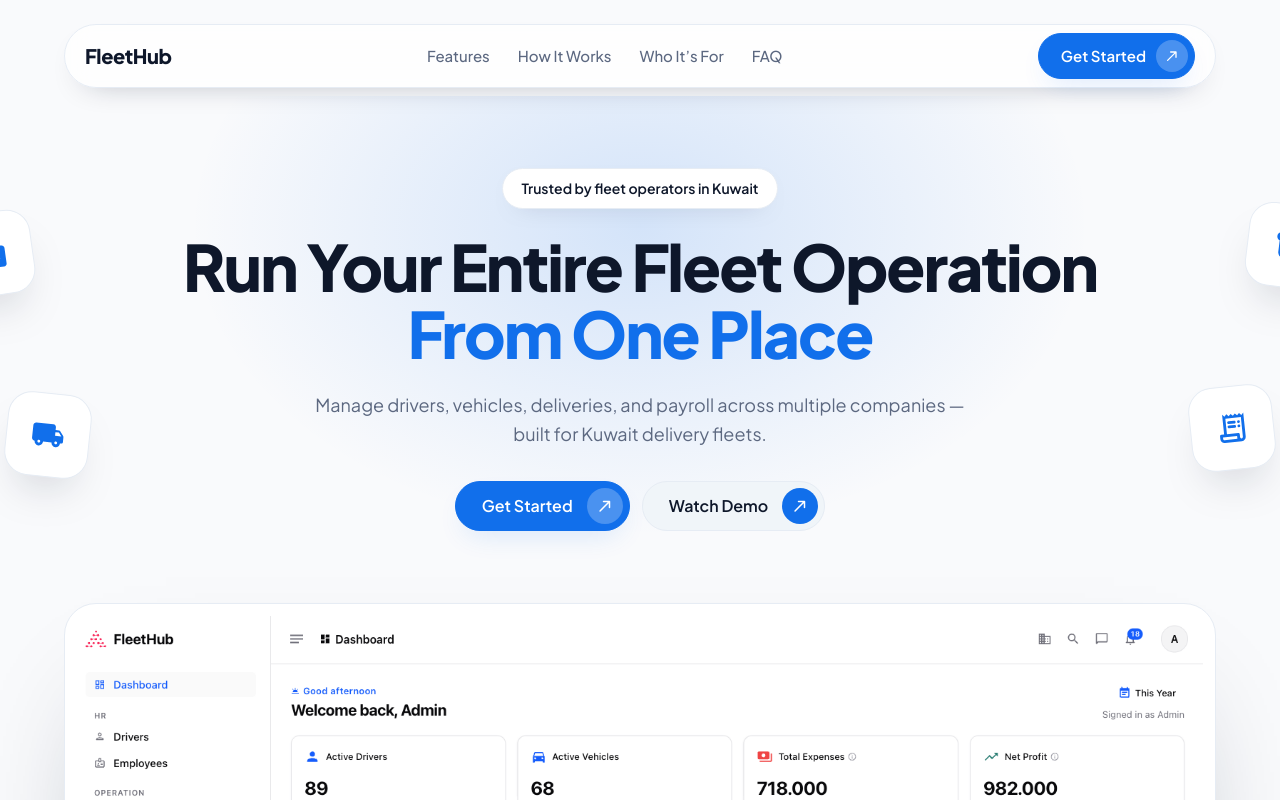
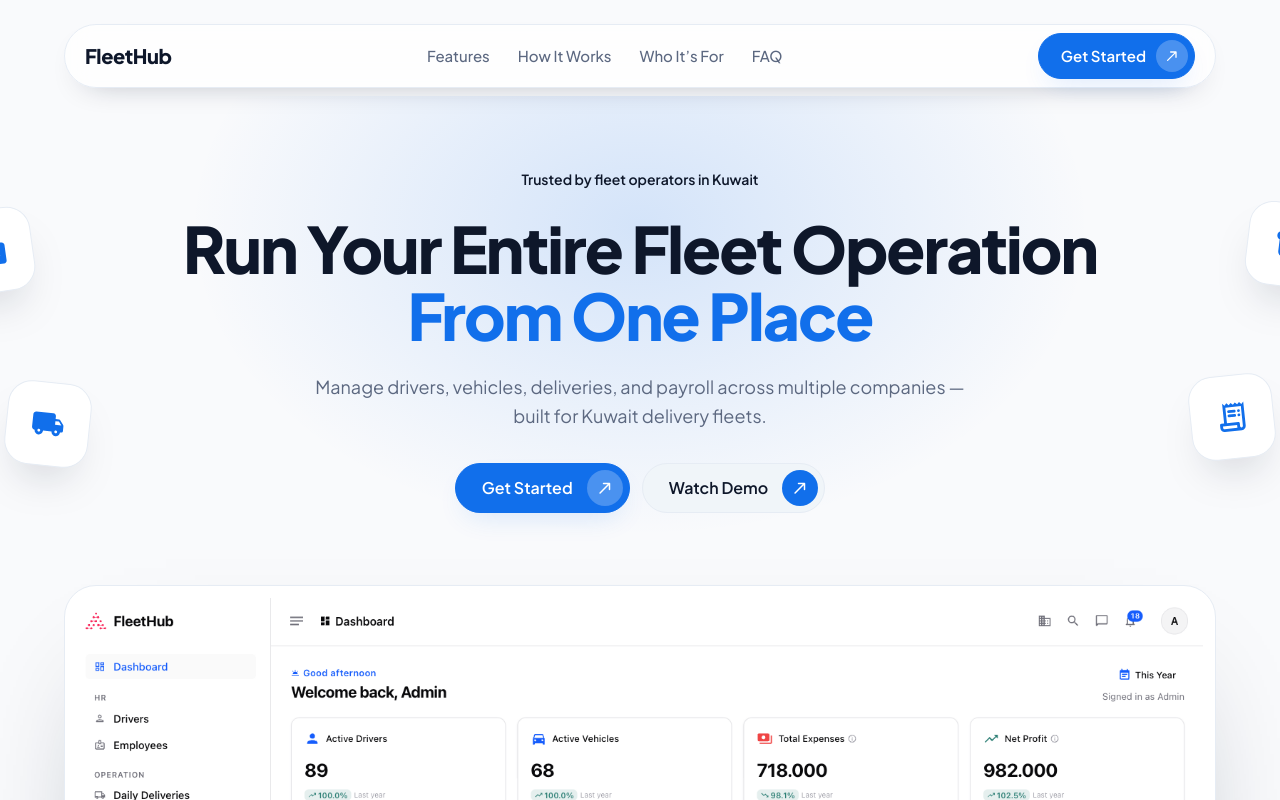
Before and after one commit to FahadAlduaij/fleethub-web, a React (Vite) app: page / in a window 1280 px wide. Shown: the top 800 px of the page. Built offline with nearby package versions, Linux system fonts and the light colour scheme.

Commit message:
Drop the hero trust badge chip container and render it as plain text

```diff
--- a/src/components/Hero.jsx
+++ b/src/components/Hero.jsx
@@ -88,28 +88,14 @@ export default function Hero() {
 
           <Stack spacing={3} sx={{ alignItems: 'center', textAlign: 'center' }}>
             {/* Trust badge */}
-            <Stack
-              direction="row"
+            <Typography
               sx={{
-                alignItems: 'center',
-                bgcolor: 'background.paper',
-                border: '1px solid',
-                borderColor: 'brand.border',
-                borderRadius: 999,
-                px: 2.25,
-                py: 1,
-                boxShadow: '0 8px 24px -18px rgba(14, 23, 42, 0.5)',
+                fontSize: { xs: '0.8125rem', sm: '0.875rem' },
+                fontWeight: 600,
               }}
             >
-              <Typography
-                sx={{
-                  fontSize: { xs: '0.8125rem', sm: '0.875rem' },
-                  fontWeight: 600,
-                }}
-              >
-                {hero.badge}
-              </Typography>
-            </Stack>
+              {hero.badge}
+            </Typography>
 
             <Typography variant="h1" component="h1" sx={{ maxWidth: 1120 }}>
               {hero.headlineTop}
```
